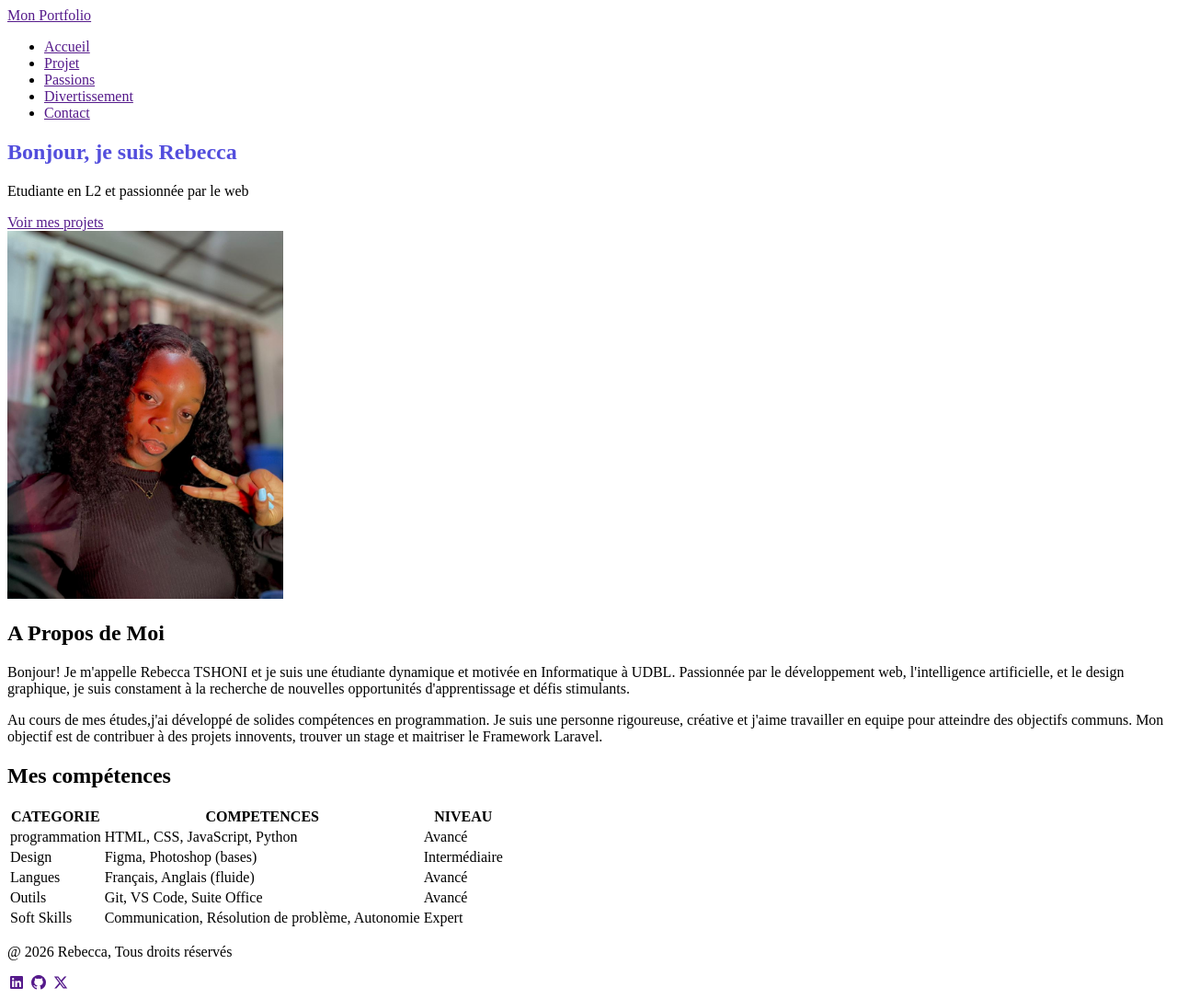
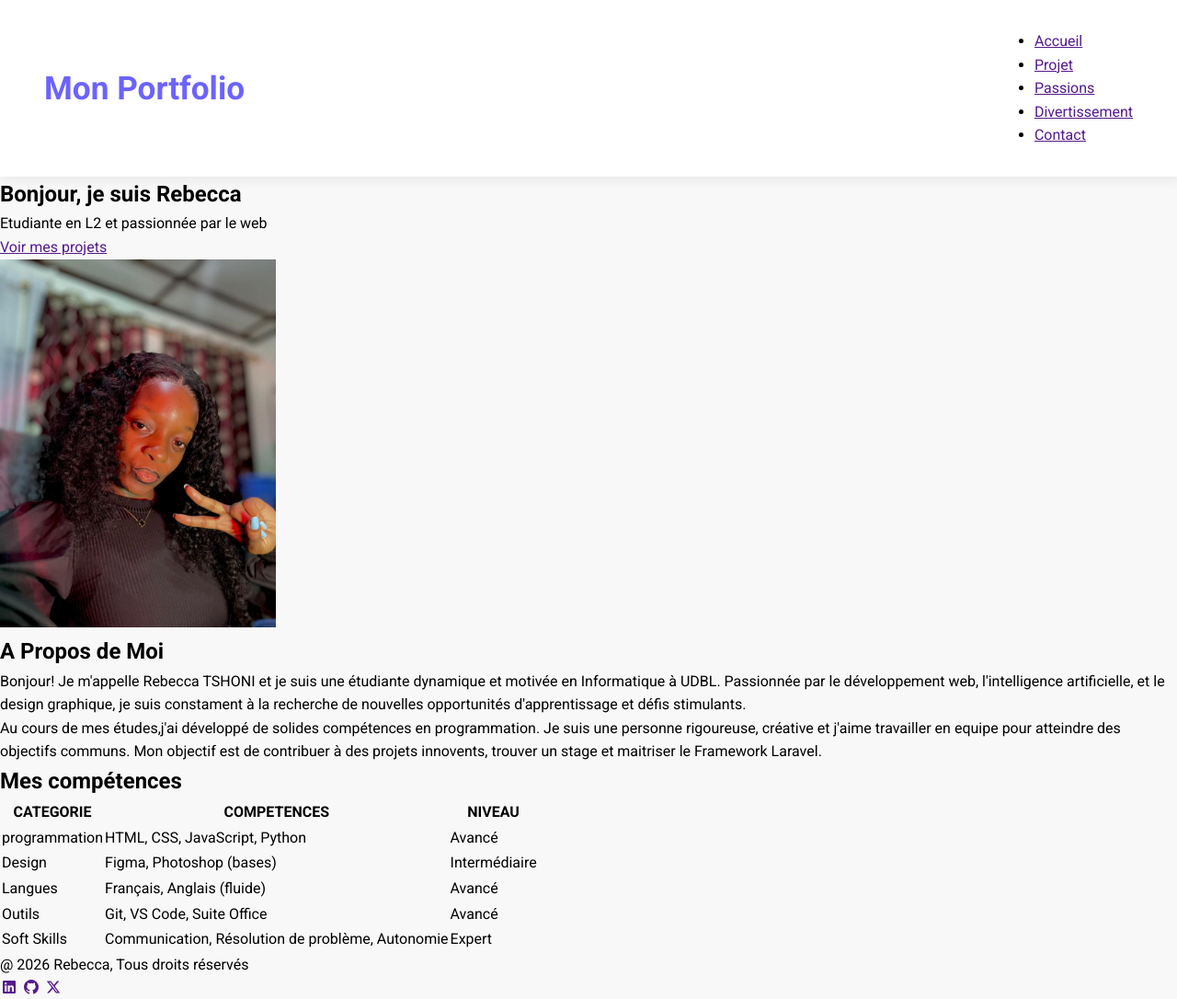
Before and after one commit to 24tb433si-ship-it/Mon-Portfolio-2026, a plain HTML site: page index.html in a window 1280 px wide. Shown: the whole page at 92% size. Drawn offline with Linux system fonts and the light colour scheme.

Commit message:
stylisation du header

```diff
--- a/CSS/style.css
+++ b/CSS/style.css
@@ -8,6 +8,30 @@
     --gris-clair: #EEE;
 
 }
-h1 {
-    color: var(--violet-fonce);
+*{
+    margin: 0;
+    padding: 0;
+    box-sizing: border-box;
 }
+body {
+    background-color: var(--gris-tres-clair);
+    font-family: Roboto,sana-serif;
+    line-height: 1.6;
+}
+header {
+    background-color: white;
+    box-shadow: 2px 6px 10px rgba(0, 0, 0, 0.05);
+    position: sticky;
+    top: 0;
+    z-index: 100;
+    display: flex;
+    justify-content: space-between;
+    align-items: center;
+    padding: 2rem 3rem;
+}
+header div a {
+    text-decoration: none;
+    font-size: 2.2rem;
+    font-weight: bold;
+    color: var(--violet-doux);
+}
--- a/index.html
+++ b/index.html
@@ -6,6 +6,9 @@
     <title>Mon Portfolio</title>
     <link rel="stylesheet" href="CSS/style.css">
     <link rel="stylesheet" href="https://cdnjs.cloudflare.com/ajax/libs/font-awesome/7.0.1/css/all.min.css" integrity="sha512-2SwdPD6INVrV/lHTZbO2nodKhrnDdJK9/kg2XD1r9uGqPo1cUbujc+IYdlYdEErWNu69gVcYgdxlmVmzTWnetw==" crossorigin="anonymous" referrerpolicy="no-referrer" />
+    <link rel="preconnect" href="https://fonts.googleapis.com">
+<link rel="preconnect" href="https://fonts.gstatic.com" crossorigin>
+<link href="https://fonts.googleapis.com/css2?family=Roboto:ital,wght@0,100..900;1,100..900&display=swap" rel="stylesheet">
 </head>
 <body>
     <header>
```
